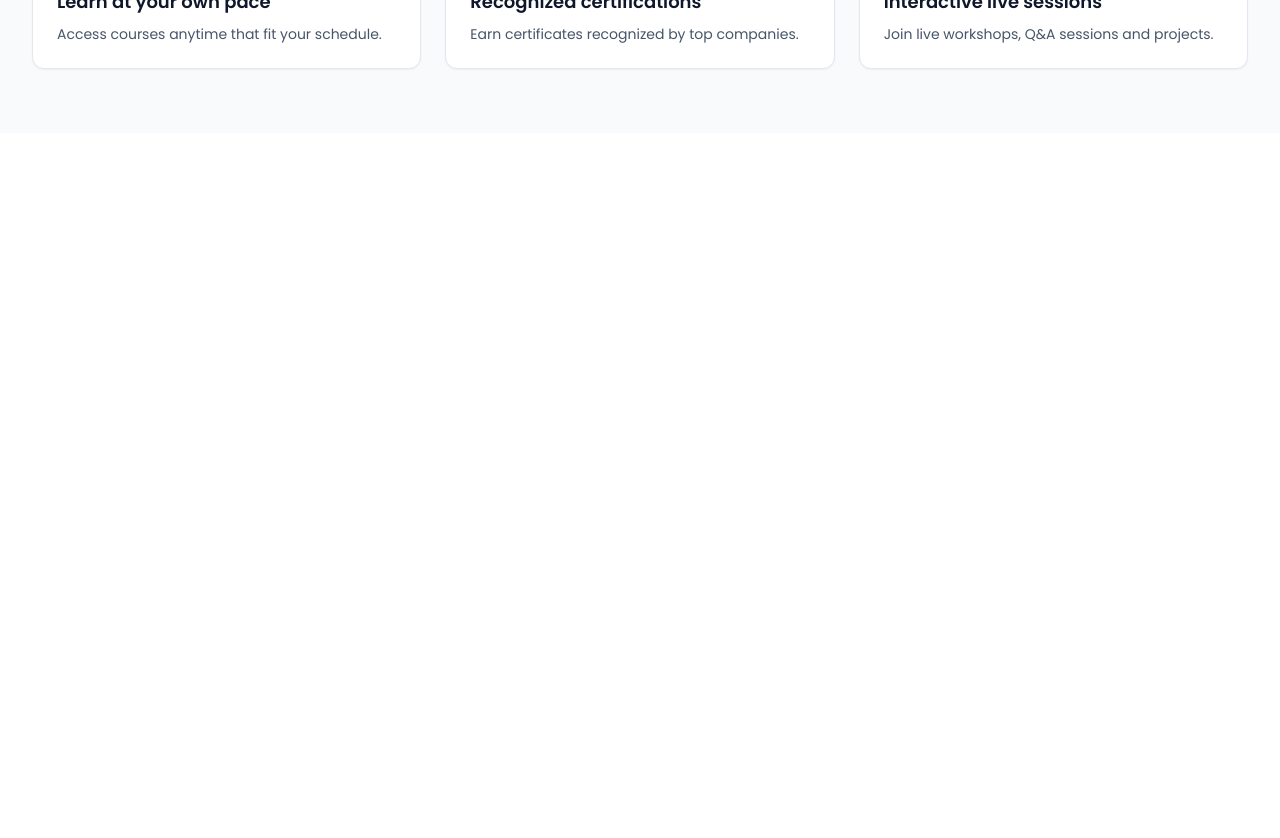
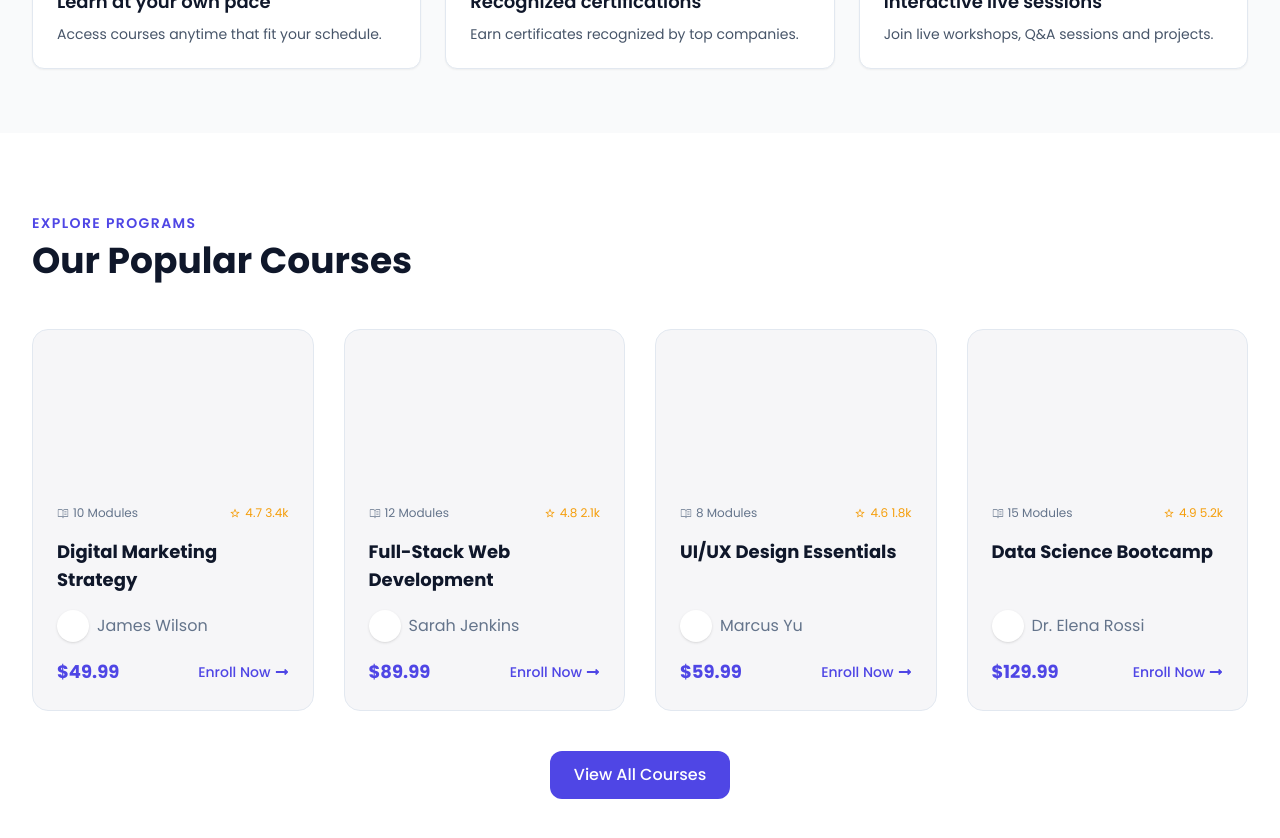
Before and after one commit to Amremam-1/learn-app, a React (Vite) app: page / in a window 1280 px wide. Shown: the part 1060-1898 px from the top of the page. Before the commit the page ends 1193 px from the top, so only its background shows below. Built offline with nearby package versions, Linux system fonts and the light colour scheme.

Commit message:
add swiper

```diff
--- a/package.json
+++ b/package.json
@@ -19,6 +19,7 @@
     "react-icons": "^5.6.0",
     "react-router-dom": "^7.13.1",
     "recharts": "^3.7.0",
+    "swiper": "^12.1.2",
     "tailwind-merge": "^3.5.0",
     "zod": "^4.3.6",
     "zustand": "^5.0.11"
--- a/src/components/Home/FeaturesSection.jsx
+++ b/src/components/Home/FeaturesSection.jsx
@@ -6,6 +6,7 @@ const FeaturesSection = () => {
   return (
     <section className="py-16">
       <TitleSection
+        className="text-center"
         label="Why Choose Learnova"
         title="Learn Smarter, Not Harder"
       />
--- /dev/null
+++ b/src/components/Home/PopularCoursesSection.jsx
@@ -0,0 +1,94 @@
+import TitleSection from "./TitleSection"
+import { Swiper, SwiperSlide } from "swiper/react"
+// Import Swiper styles
+import "swiper/css"
+import "swiper/css/navigation"
+import "swiper/css/pagination"
+import { Navigation, Pagination } from "swiper/modules"
+import { coursesData } from "../../data/homeData"
+import { PiBookOpenTextLight } from "react-icons/pi"
+import { IoMdStarOutline } from "react-icons/io"
+import { Link } from "react-router-dom"
+import { FaLongArrowAltRight } from "react-icons/fa"
+import Button from "../Ui/Button"
+
+const PopularCoursesSection = () => {
+  return (
+    <div className="py-20 bg-white px-2 sm:px-6 lg:px-8">
+      <TitleSection
+        className="text-start"
+        label="Explore Programs"
+        title="Our Popular Courses"
+      />
+
+      {/* Swiper Courses */}
+      <div>
+        <Swiper
+          slidesPerView={4}
+          spaceBetween={30}
+          navigation={true}
+          pagination={true}
+          modules={[Navigation, Pagination]}
+          className="mySwiper"
+        >
+          {coursesData.map((course) => (
+            <SwiperSlide key={course.id}>
+              <div className="bg-[#F6F6F8] rounded-2xl border border-borderCard overflow-hidden">
+                <div className="h-[150px]">
+                  <img src="" alt="" />
+                </div>
+
+                {/* Details courses */}
+
+                <div className="p-6 space-y-[16px]">
+                  <div className="flex items-center justify-between">
+                    <p className="text-textMuted text-[12px] flex items-center gap-1">
+                      <PiBookOpenTextLight />
+                      {course.modules} Modules
+                    </p>
+
+                    <p className="text-secondary text-[12px] flex items-center gap-1">
+                      <IoMdStarOutline />
+                      {course.rating} {course.reviews}
+                    </p>
+                  </div>
+
+                  <h1 className="font-bold text-lg text-textCo line-clamp-2 min-h-[56px]">
+                    {course.title}
+                  </h1>
+
+                  {/* Person  */}
+                  <div className="flex items-center gap-2">
+                    <div className="w-[32px] h-[32px] bg-white rounded-full shadow">
+                      <img src="" alt="" />
+                    </div>
+                    <p className="text-textMuted">{course.instructor}</p>
+                  </div>
+
+                  {/* Price */}
+
+                  <div className="text-primary flex items-center justify-between">
+                    <p className="font-bold text-lg">{course.price}</p>
+
+                    <Link
+                      to=""
+                      className="text-sm font-medium flex items-center gap-1 hover:text-textCo  duration-300 ease-out"
+                    >
+                      Enroll Now <FaLongArrowAltRight />
+                    </Link>
+                  </div>
+                </div>
+              </div>
+            </SwiperSlide>
+          ))}
+        </Swiper>
+
+        <Button variant="primary" className="flex items-center justify-center mt-10 mx-auto">
+          View All Courses
+        </Button>
+      </div>
+    </div>
+  )
+}
+
+export default PopularCoursesSection
--- a/src/components/Home/TitleSection.jsx
+++ b/src/components/Home/TitleSection.jsx
@@ -1,8 +1,8 @@
-import React from "react"
+import { cn } from "../../utils/utils"
 
-const TitleSection = ({ label, title }) => {
+const TitleSection = ({ label, title, className }) => {
   return (
-    <div className="text-center space-y-2 mb-12">
+    <div className={cn("space-y-2 mb-12", className)}>
       <p className="text-primary text-sm font-semibold uppercase tracking-widest">
         {label}
       </p>
--- a/src/data/homeData.js
+++ b/src/data/homeData.js
@@ -45,21 +45,43 @@ export const featuresData = [
 export const coursesData = [
   {
     id: 1,
-    title: "Full-Stack Web Development",
-    instructor: "Sarah Jenkins",
-    price: "$89.99",
+    title: "Digital Marketing Strategy",
+    instructor: "James Wilson",
+    instructorImage: "/images/instructor1.png",
+    price: "$49.99",
+    modules: 10,
+    rating: 4.7,
+    reviews: "3.4k",
   },
   {
     id: 2,
-    title: "UI/UX Design Essentials",
-    instructor: "Marcus Yu",
-    price: "$59.99",
+    title: "Full-Stack Web Development",
+    instructor: "Sarah Jenkins",
+    instructorImage: "/images/instructor2.png",
+    price: "$89.99",
+    modules: 12,
+    rating: 4.8,
+    reviews: "2.1k",
   },
   {
     id: 3,
+    title: "UI/UX Design Essentials",
+    instructor: "Marcus Yu",
+    instructorImage: "/images/instructor3.png",
+    price: "$59.99",
+    modules: 8,
+    rating: 4.6,
+    reviews: "1.8k",
+  },
+  {
+    id: 4,
     title: "Data Science Bootcamp",
     instructor: "Dr. Elena Rossi",
+    instructorImage: "/images/instructor4.png",
     price: "$129.99",
+    modules: 15,
+    rating: 4.9,
+    reviews: "5.2k",
   },
 ]
 
--- a/src/layout/MainLayout.jsx
+++ b/src/layout/MainLayout.jsx
@@ -4,7 +4,7 @@ import NavBar from "../components/NavBar"
 
 export default function MainLayout() {
   return (
-    <div className="bg-background">
+    <div className="">
       <NavBar />
 
       <div className="">
--- a/src/pages/website/Home.jsx
+++ b/src/pages/website/Home.jsx
@@ -4,10 +4,11 @@ import Button from "../../components/Ui/Button"
 import IntroSection from "../../components/Home/IntroSection"
 import StatsSection from "../../components/Home/StatsSection"
 import FeaturesSection from "../../components/Home/FeaturesSection"
+import PopularCoursesSection from "../../components/Home/PopularCoursesSection"
 
 const Home = () => {
   return (
-    <section>
+    <section className="bg-background">
       <Container className="">
         <IntroSection />
       </Container>
@@ -16,6 +17,7 @@ const Home = () => {
       <Container>
         <FeaturesSection />
       </Container>
+      <PopularCoursesSection />
     </section>
   )
 }
```
Also changed, not shown: 2 other files (tests, documents, lock files or other folders).
